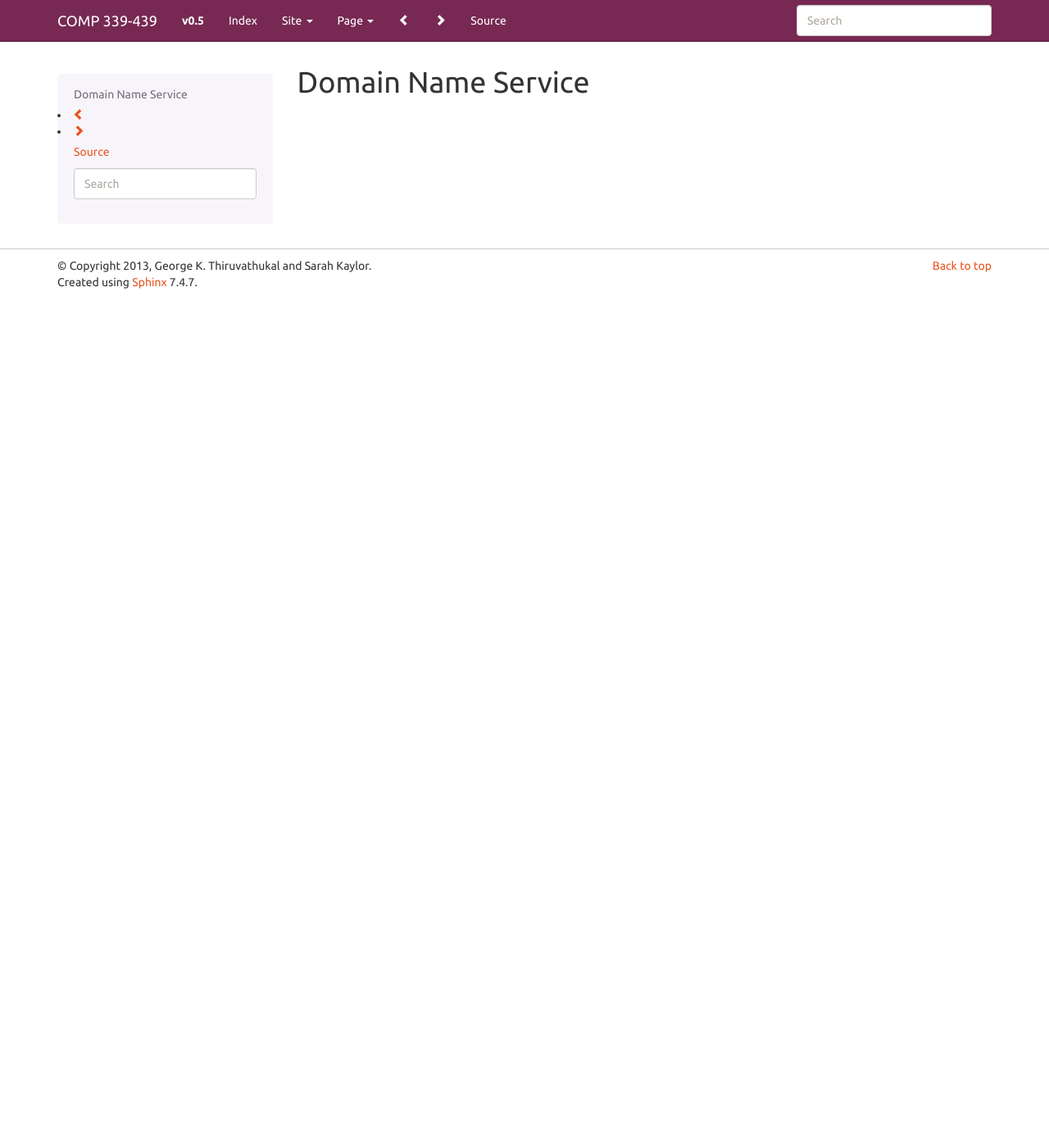
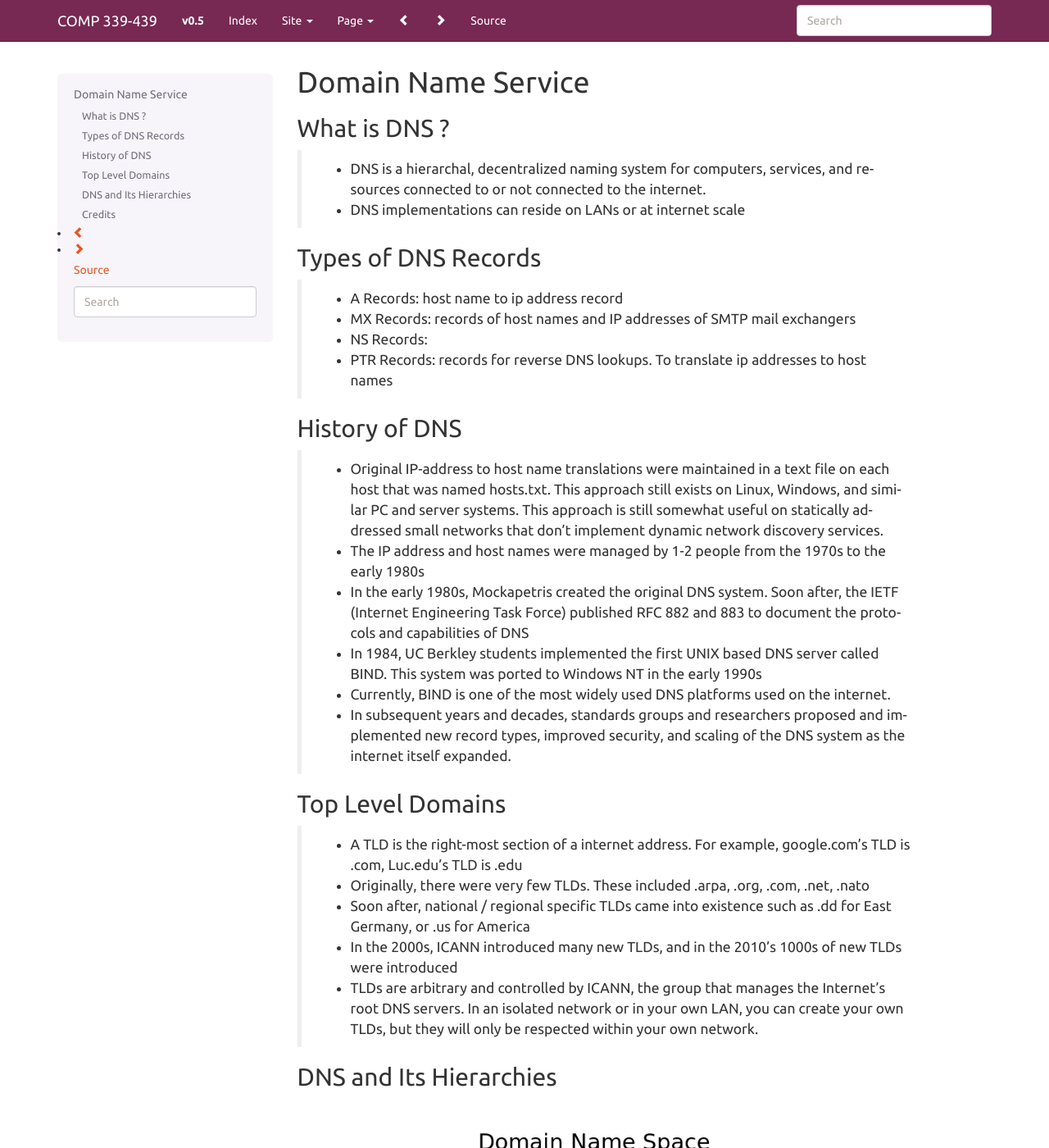
Before and after one commit to LoyolaChicagoBooks/distributedsystems, a Sphinx documentation site: the page built from source/dns.rst, in a window 1280 px wide and 1400 px high. Shown: the whole window at 82% size. Built offline with Sphinx 7.4.7, drawn with Linux system fonts in a browser that asks for light colours; some of the changed text lies outside the part shown.

Commit message:
updated dns lecture

```diff
--- a/source/dns.rst
+++ b/source/dns.rst
@@ -1,2 +1,46 @@
 Domain Name Service
 ==========================
+
+What is DNS ?
+-------------
+ - DNS is a hierarchal, decentralized naming system for computers, services, and resources connected to or not connected to the internet.
+ - DNS implementations can reside on LANs or at internet scale
+
+Types of DNS Records
+--------------------
+ - A Records: host name to ip address record
+ - MX Records: records of host names and IP addresses of SMTP mail exchangers
+ - NS Records:
+ - PTR Records: records for reverse DNS lookups. To translate ip addresses to host names
+
+
+History of DNS
+--------------
+ - Original IP-address to host name translations were maintained in a text file on each host that was named hosts.txt. This approach still exists on Linux, Windows, and similar PC and server systems. This approach is still somewhat useful on statically addressed small networks that don’t implement dynamic network discovery services.
+ - The IP address and host names were managed by 1-2 people from the 1970s to the early 1980s
+ - In the early 1980s, Mockapetris created the original DNS system. Soon after, the IETF (Internet Engineering Task Force) published RFC 882 and 883 to document the protocols and capabilities of DNS
+ - In 1984, UC Berkley students implemented the first UNIX based DNS server called BIND. This system was ported to Windows NT in the early 1990s
+ - Currently, BIND is one of the most widely used DNS platforms used on the internet.
+ - In subsequent years and decades, standards groups and researchers proposed and implemented new record types, improved security, and scaling of the DNS system as the internet itself expanded.
+
+
+Top Level Domains
+-----------------
+
+ - A TLD is the right-most section of a internet address. For example, google.com’s TLD is .com, Luc.edu’s TLD is .edu
+ - Originally, there were very few TLDs. These included .arpa, .org, .com, .net, .nato
+ - Soon after, national / regional specific TLDs came into existence such as .dd for East Germany, or .us for America
+ - In the 2000s, ICANN introduced many new TLDs, and in the 2010’s 1000s of new TLDs were introduced
+ - TLDs are arbitrary and controlled by ICANN, the group that manages the Internet’s root DNS servers. In an isolated network or in your own LAN, you can create your own TLDs, but they will only be respected within your own network.
+
+DNS and Its Hierarchies
+-----------------------
+
+.. figure:: figures/dns/dns_hierarchy.png
+
+
+Credits
+--------
+ - Information for this lecture was drawn from:
+	- Wikipedia
+	- Distributed Systems by Andrew Tanenbaum
```
Also changed, not shown: source/figures/dns/dns_hierarchy.png (added).
